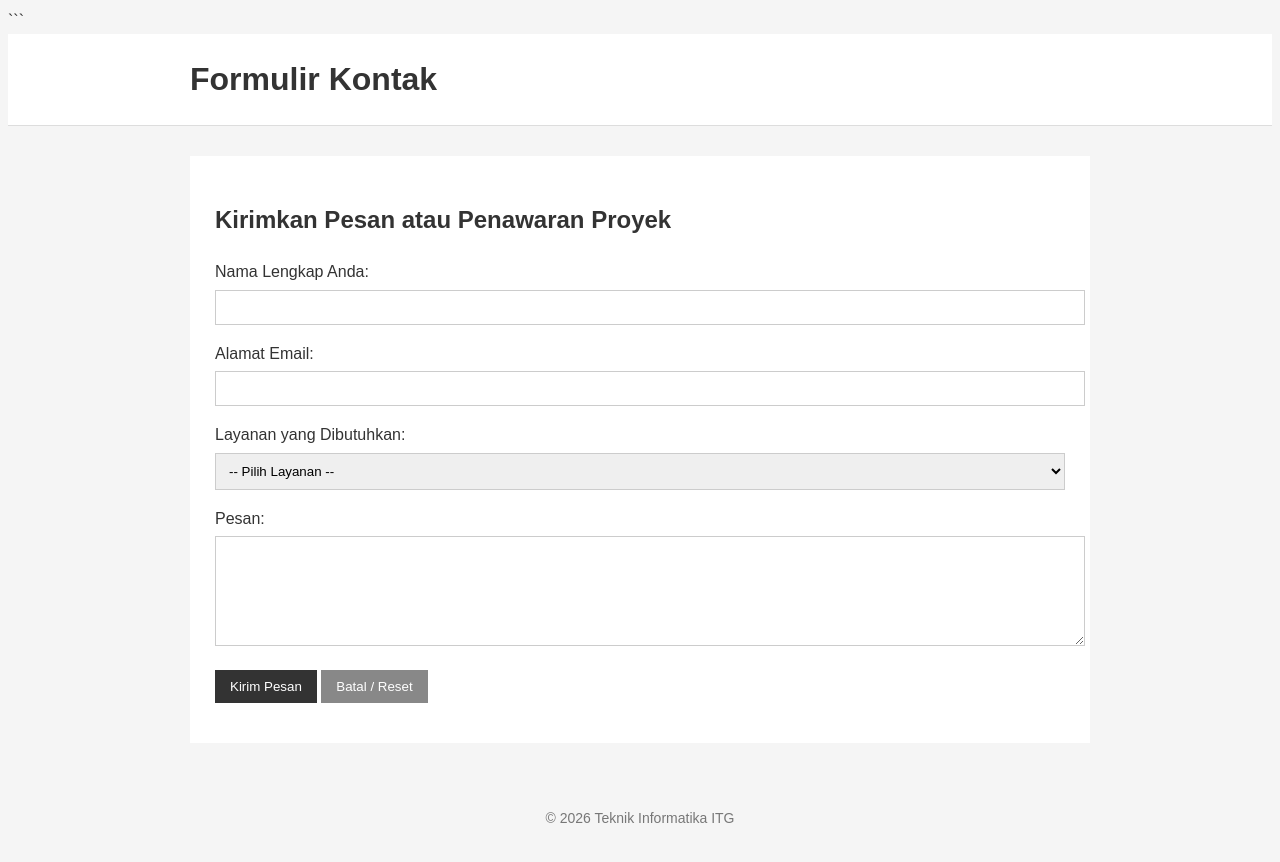
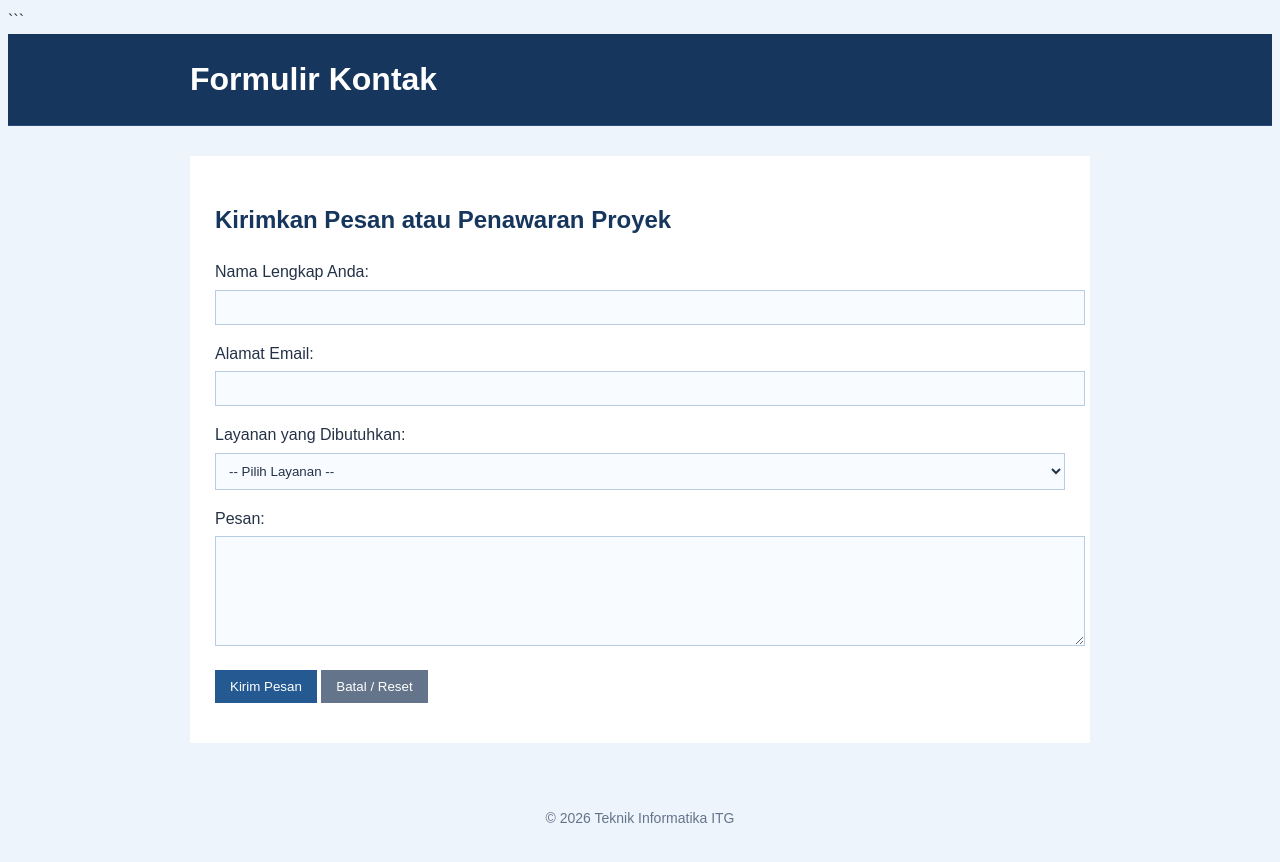
Before and after one commit to Wildan2406019/praktikum-web-2026, a plain HTML site: page p3/index.html in a window 1280 px wide. Drawn offline with Linux system fonts and the light colour scheme.

Commit message:
menambahkan custom accent color dan hover effect pada modul 3

```diff
--- a/p3/style.css
+++ b/p3/style.css
@@ -8,16 +8,17 @@
 
 body {
     font-family: Arial, sans-serif;
-    background-color: #f5f5f5;
-    color: #333;
+    background-color: #eef4fb;
+    color: #243247;
     line-height: 1.6;
 }
 
 /* Header */
 body > header {
-    background-color: white;
+    background-color: #17365d;
     padding: 20px;
-    border-bottom: 1px solid #ddd;
+    border-bottom: 1px solid #294d78;
+    color: white;
 }
 
 body > header h1 {
@@ -38,12 +39,12 @@ nav ul {
 }
 
 nav a {
-    color: #333;
+    color: #e2edff;
     text-decoration: none;
 }
 
 nav a:hover {
-    color: #0d6efd;
+    color: #7dd3fc;
 }
 
 /* Main */
@@ -54,7 +55,7 @@ main {
 }
 
 section {
-    background-color: white;
+    background-color: #ffffff;
     padding: 25px;
 }
 
@@ -69,10 +70,12 @@ main img {
 /* Judul */
 h2 {
     margin-bottom: 15px;
+    color: #17365d;
 }
 
 h3 {
     margin-bottom: 5px;
+    color: #245a91;
 }
 
 /* Project */
@@ -82,7 +85,7 @@ h3 {
 
 article {
     padding: 15px 0;
-    border-bottom: 1px solid #ddd;
+    border-bottom: 1px solid #d6e2f0;
 }
 
 article:last-child {
@@ -101,6 +104,7 @@ form p {
 label {
     display: inline-block;
     margin-bottom: 5px;
+    color: #243247;
 }
 
 input[type="text"],
@@ -109,8 +113,10 @@ select,
 textarea {
     width: 100%;
     padding: 9px;
-    border: 1px solid #ccc;
+    border: 1px solid #b8cbe0;
     font-family: Arial, sans-serif;
+    background-color: #f8fbff;
+    color: #243247;
 }
 
 textarea {
@@ -120,13 +126,13 @@ textarea {
 button {
     padding: 9px 15px;
     border: none;
-    background-color: #333;
+    background-color: #245a91;
     color: white;
     cursor: pointer;
 }
 
 button[type="reset"] {
-    background-color: #888;
+    background-color: #64748b;
 }
 
 button:hover {
@@ -138,15 +144,15 @@ aside {
     max-width: 900px;
     margin: 30px auto;
     padding: 20px;
-    background-color: white;
-    border-left: 3px solid #0d6efd;
+    background-color: #ffffff;
+    border-left: 3px solid #2583c5;
 }
 
 /* Footer */
 footer {
     padding: 20px;
     text-align: center;
-    color: #777;
+    color: #64748b;
     font-size: 14px;
 }
 
```
